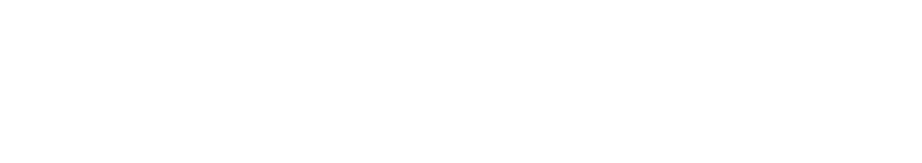
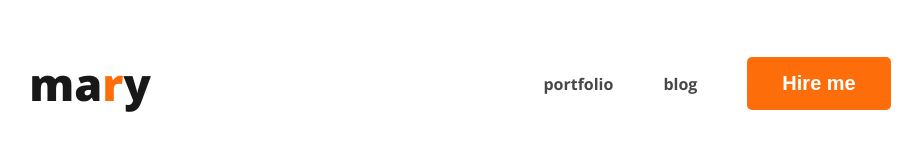
Before and after one commit to nusratjerinnn/webdeveloper-portfolio, a plain HTML site: page index.html in a window 1280 px wide. Shown: the whole page, without its empty margins (155-1077 px from the left). Drawn offline with nearby package versions, Linux system fonts and the light colour scheme.

Commit message:
added nav

```diff
--- /dev/null
+++ b/images/portfolio.css
@@ -0,0 +1,4 @@
+/*nav related styles */
+nav{
+    display: flex;
+}
--- a/index.html
+++ b/index.html
@@ -4,9 +4,21 @@
     <meta charset="UTF-8">
     <meta name="viewport" content="width=device-width, initial-scale=1.0">
     <title>webdeveloper portfolio</title>
+    <link rel="preconnect" href="https://fonts.googleapis.com">
+<link rel="preconnect" href="https://fonts.gstatic.com" crossorigin>
+<link href="https://fonts.googleapis.com/css2?family=Open+Sans:ital,wght@0,700;0,800;1,400&display=swap" rel="stylesheet">
+   <link rel="stylesheet" href="styles/portfolio.css">
 </head>
 <body>
     <header>
+        <nav>
+            <h3 class="nav-title">ma<span class="text-primary">r</span>y</h3>
+            <ul>
+                <li><a href="">portfolio</a></li>
+                <li><a href="">blog</a></li>
+                <li><button class="btn-primary">Hire me</button></li>
+            </ul>
+        </nav>
 
     </header>
     <main>
--- /dev/null
+++ b/styles/portfolio.css
@@ -0,0 +1,39 @@
+/*common shared styles*/
+body{
+    font-family: 'Open Sans', sans-serif;
+}
+.text-primary{
+    color: #FD6E0A
+}
+.btn-primary{
+    background-color: #FD6E0A;
+    border-radius: 5px;
+    border: 0;
+    color: white;
+    font-size: 20px;
+    font-weight: 700;
+    padding: 15px 35px;
+
+}
+/*nav related styles*/
+nav{
+    display: flex;
+    justify-content: space-around;
+}
+.nav-title{
+    color: #181818;
+    font-size: 45px;
+    font-weight: 800;
+}
+nav>ul{
+    display: flex;
+    align-items: center;
+}
+nav li {
+    list-style: none;
+    margin-right: 50px;
+}
+nav a{
+    text-decoration: none;
+    color: #474747;
+}
```
